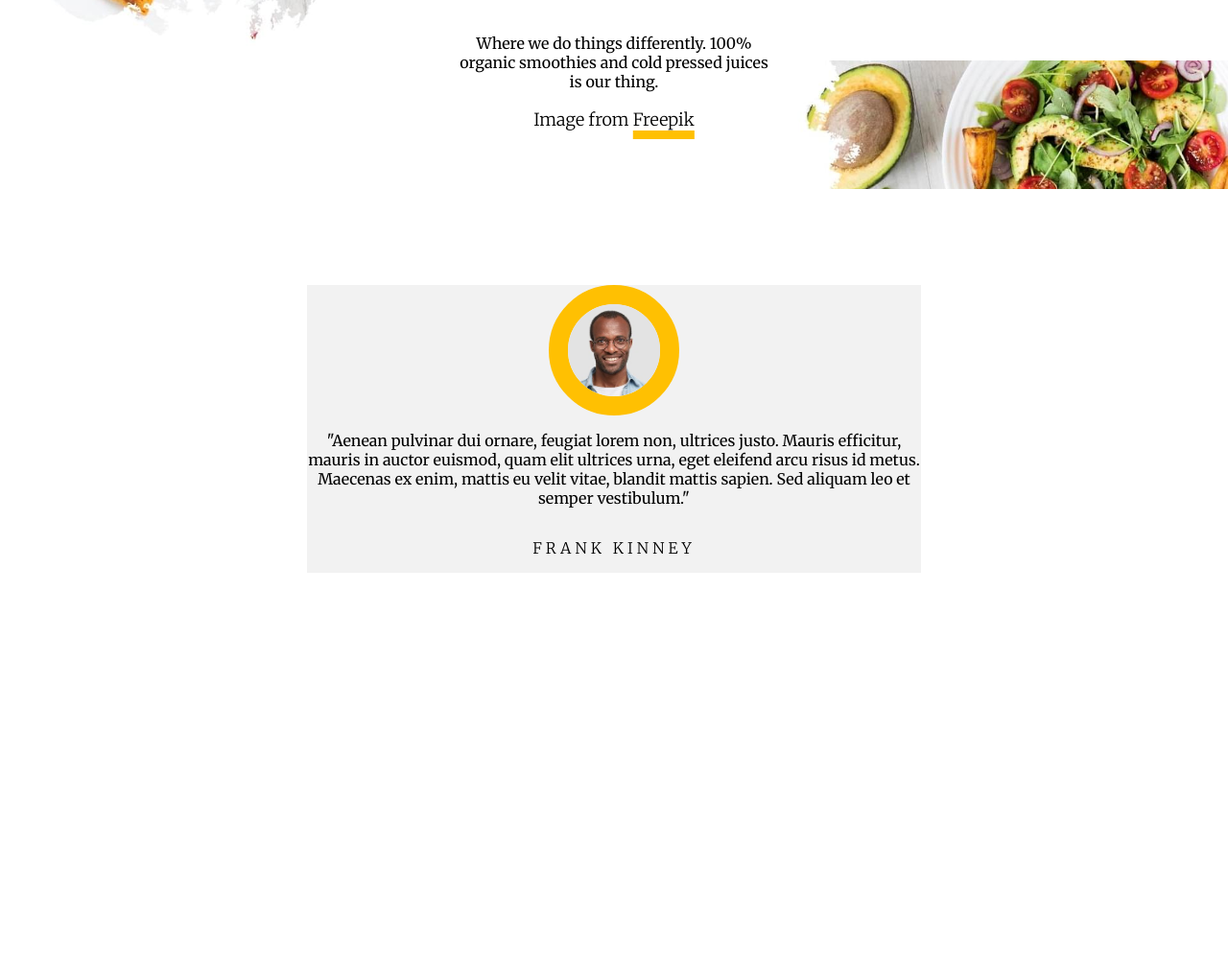
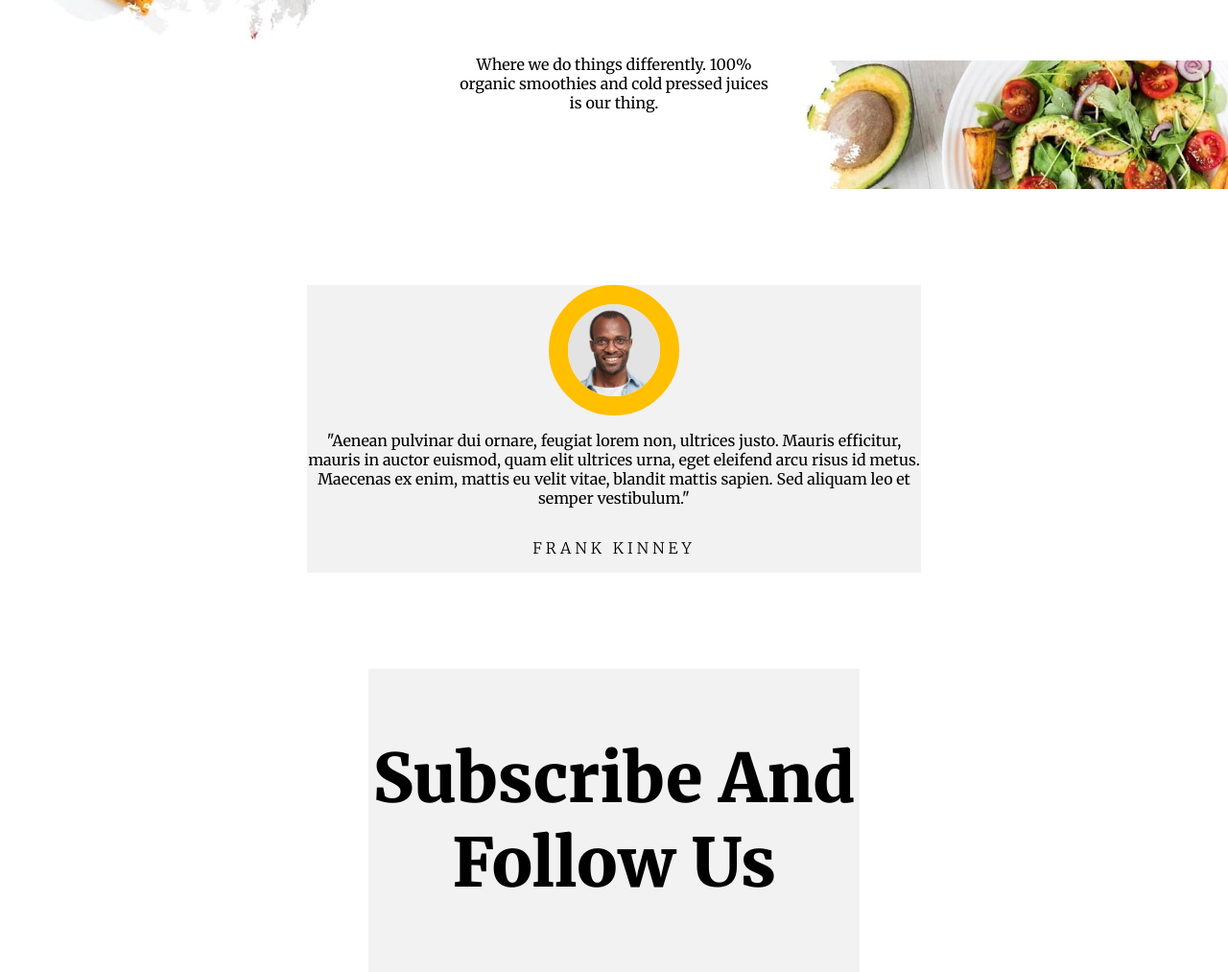
Before and after one commit to DavidBrada/HealthyFoodWeb, a website: page Web/Index.html in a window 1280 px wide. Shown: the part 4916-5929 px from the top of the page at 96% size. Before the commit the page ends 5513 px from the top, so only its background shows below. Drawn offline with Linux system fonts and the light colour scheme.

Commit message:
Add files via upload

```diff
--- a/Web/Index.html
+++ b/Web/Index.html
@@ -157,7 +157,6 @@
             <div class="organic-goodness-text">
                 <h3>100% organic goodness</h3>
                 <p>Where we do things differently. 100% organic smoothies and cold pressed juices is our thing.</p>
-                <p id="link-text">Image from <a href="https://www.freepik.com/" id="hyperlink-text">Freepik</a></p>
             </div>
         </div>
 
@@ -174,6 +173,11 @@
         </div>
     </section>
 
+    <section>
+        <div class="subscribe-form">
+            <p id="subscribe-form-main-text">Subscribe And Follow Us</p>
+        </div>
+    </section>
 
     <main>
 
--- a/Web/styles/styles.css
+++ b/Web/styles/styles.css
@@ -222,20 +222,6 @@ body{
     font-size: 60px;
 }
 
-#link-text{
-    font-size: 18px;
-    font-weight: 50;
-}
-
-#hyperlink-text{
-    text-decoration: underline solid var(--orange) 9px;
-    color: black;
-}
-
-#hyperink-text:visited{
-    color:black;
-}
-
 .people{
     margin: 100px auto 0 auto;
     display: flex;
@@ -260,3 +246,18 @@ body{
     letter-spacing: 4px;
     font-weight: lighter;
 }
+
+.subscribe-form{
+    margin: 100px auto 0 auto;
+    display: flex;
+    flex-direction: column;
+    width: 40%;
+    justify-content: center;
+    background-color: var(--gray);
+    text-align: center;
+}
+
+#subscribe-form-main-text{
+    font-weight: 900;
+    font-size: 70px;
+}
```
